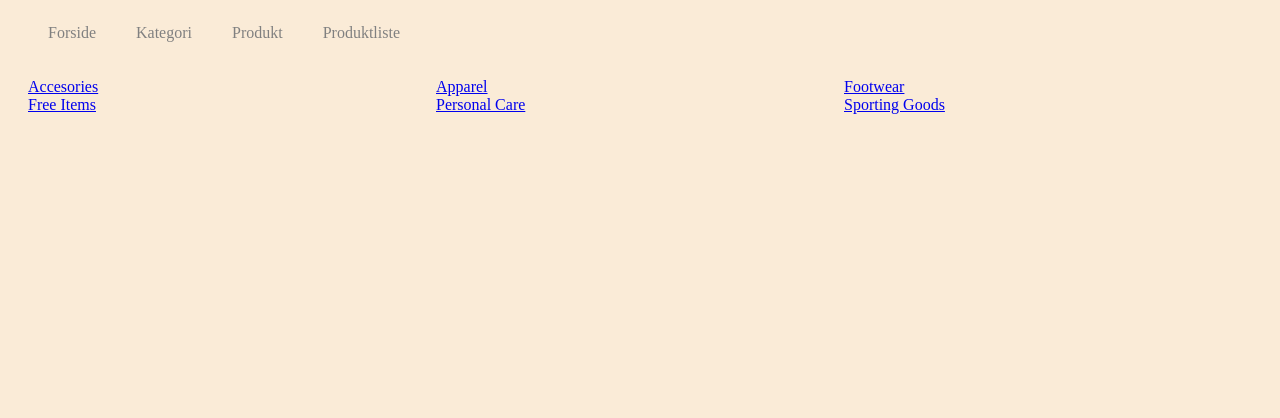
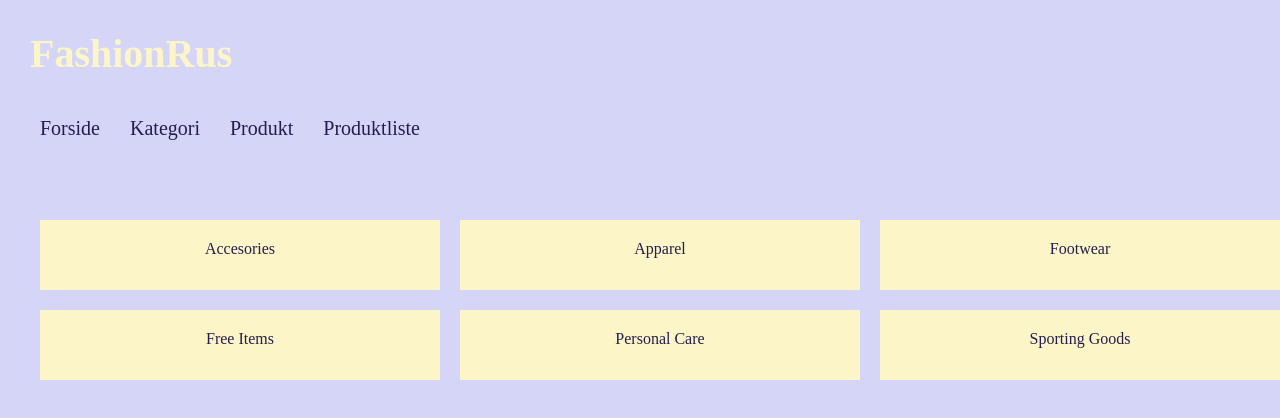
Before and after one commit to lauraingrid/07.01.01_statisk_site, a plain HTML site: page kategori.html in a window 1280 px wide. Drawn offline with Linux system fonts and the light colour scheme.

Commit message:
farver og produktliste

```diff
--- a/kategori.html
+++ b/kategori.html
@@ -12,7 +12,7 @@
 </head>
 
 <body>
-
+    <h1 class="overskrift">FashionRus</h1>
     <header>
         <div class="nav-menu">
             <ul><a href="index.html">Forside</a></ul>
@@ -27,29 +27,29 @@
         <div class="kategorier">
 
 
-            <div class="kategori_item">
-                <a href="produktliste.html">Accesories</a>
-            </div>
 
-            <div class="kategori_item">
-                <a href="produktliste.html">Apparel </a>
-            </div>
+            <a class="kategori_item" href="produktliste.html">Accesories</a>
 
-            <div class="kategori_item">
-                <a href="produktliste.html"> Footwear</a>
-            </div>
 
-            <div class="kategori_item">
-                <a href="produktliste.html"> Free Items</a>
-            </div>
 
-            <div class="kategori_item">
-                <a href="produktliste.html">Personal Care </a>
-            </div>
+            <a class="kategori_item" href="produktliste.html">Apparel </a>
 
-            <div class="kategori_item">
-                <a href="produktliste.html">Sporting Goods </a>
-            </div>
+
+
+            <a class="kategori_item" href="produktliste.html"> Footwear</a>
+
+
+
+            <a class="kategori_item" href="produktliste.html"> Free Items</a>
+
+
+
+            <a class="kategori_item" href="produktliste.html">Personal Care </a>
+
+
+
+            <a class="kategori_item" href="produktliste.html">Sporting Goods </a>
+
 
 
         </div>
--- a/layout.css
+++ b/layout.css
@@ -1,11 +1,71 @@
-.kategori_item img {
-  max-width: 400px;
-  max-height: 400px;
+* {
+  box-sizing: border-box;
+  margin: 0;
+  padding: 0;
+}
+
+h1 {
+  color: #fcf5c7;
+  margin: 30px;
+  font-size: 40px;
+}
+
+h2 {
+  color: #241e4e;
+  margin: 30px;
+}
+
+.nav-menu {
+  display: flex;
+  gap: 30px;
+  margin: 40px;
+}
+
+.nav-menu a {
+  text-decoration: none;
+  color: #241e4e;
+  font-size: 20px;
+}
+
+.nav-menu a:hover {
+  color: #fcf5c7;
+}
+
+.kategori_item {
+  text-decoration: none;
+  color: #241e4e;
+  font-size: 16px;
   padding: 20px;
 }
 
-.kategorier {
+.kategori_item:hover {
+  color: #ffdd00;
+}
+
+/* produktliste */
+
+.produktkort img {
+  width: 350px;
+  margin: auto;
+}
+
+.produktkort {
   margin: 40px;
+  background-color: #e7e7f7;
+  border-radius: 15px;
+  padding: 20px;
+  gap: 10px;
+}
+
+@media (max-width: 1000px) {
+  .kategorier {
+    margin: 40px;
+    display: flex;
+    flex-direction: column;
+    background-color: #fcf5c7;
+    max-width: 200px;
+    border-radius: 15px;
+  }
 }
 
 @media (min-width: 1000px) {
@@ -13,6 +73,17 @@
     display: grid;
     grid-template-columns: 1fr 1fr 1fr;
     margin: auto;
-    padding: 20px;
+    gap: 20px;
+    padding: 40px;
+    background-color: none;
+  }
+
+  .kategori_item {
+    background-color: #fcf5c7;
+    margin: auto;
+    width: 400px;
+    height: 70px;
+    color: #241e4e;
+    text-align: center;
   }
 }
--- a/style.css
+++ b/style.css
@@ -1,12 +1,3 @@
-* {
-  background-color: antiquewhite;
+body {
+  background-color: #d5d5f8;
 }
-
-.nav-menu {
-  display: flex;
-}
-
-.nav-menu a {
-  text-decoration: none;
-  color: grey;
-}
```
Also changed, not shown: index.html (+2 -0 lines), produkt.html (+1 -0 lines), produktliste.html (+33 -0 lines).
